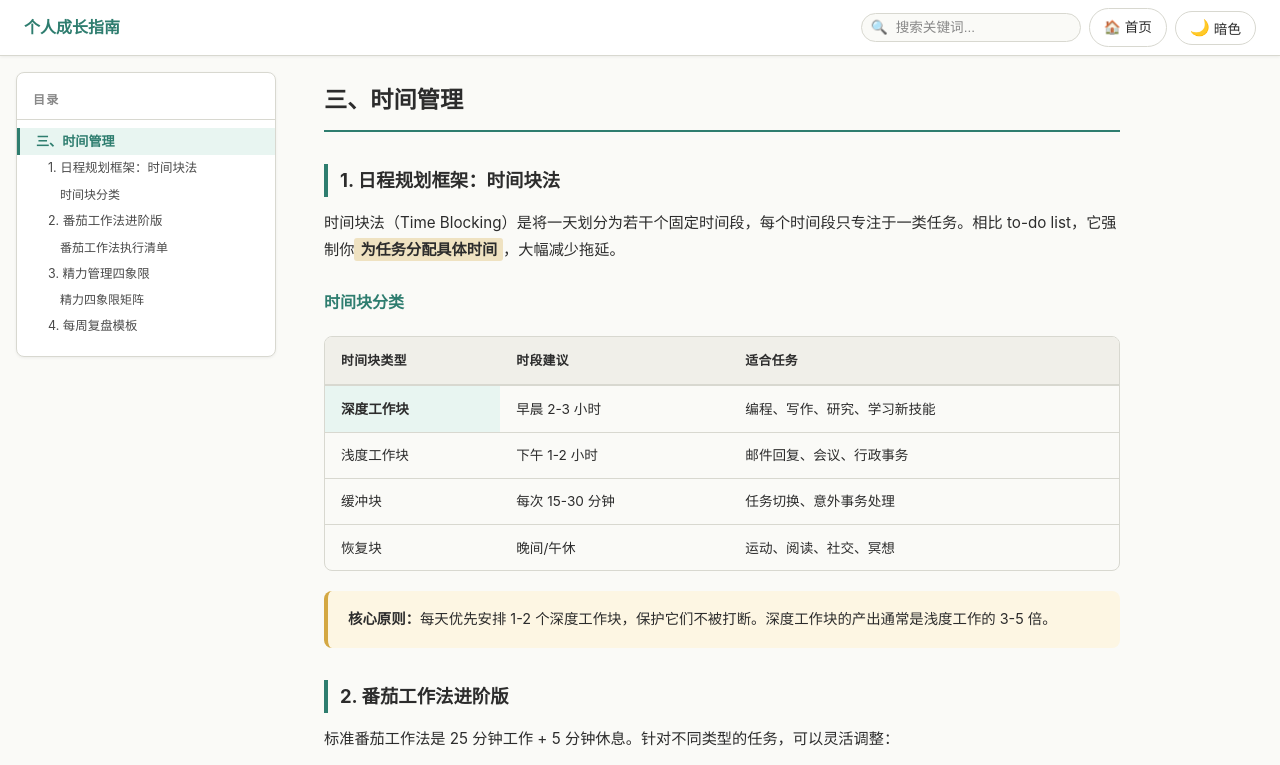
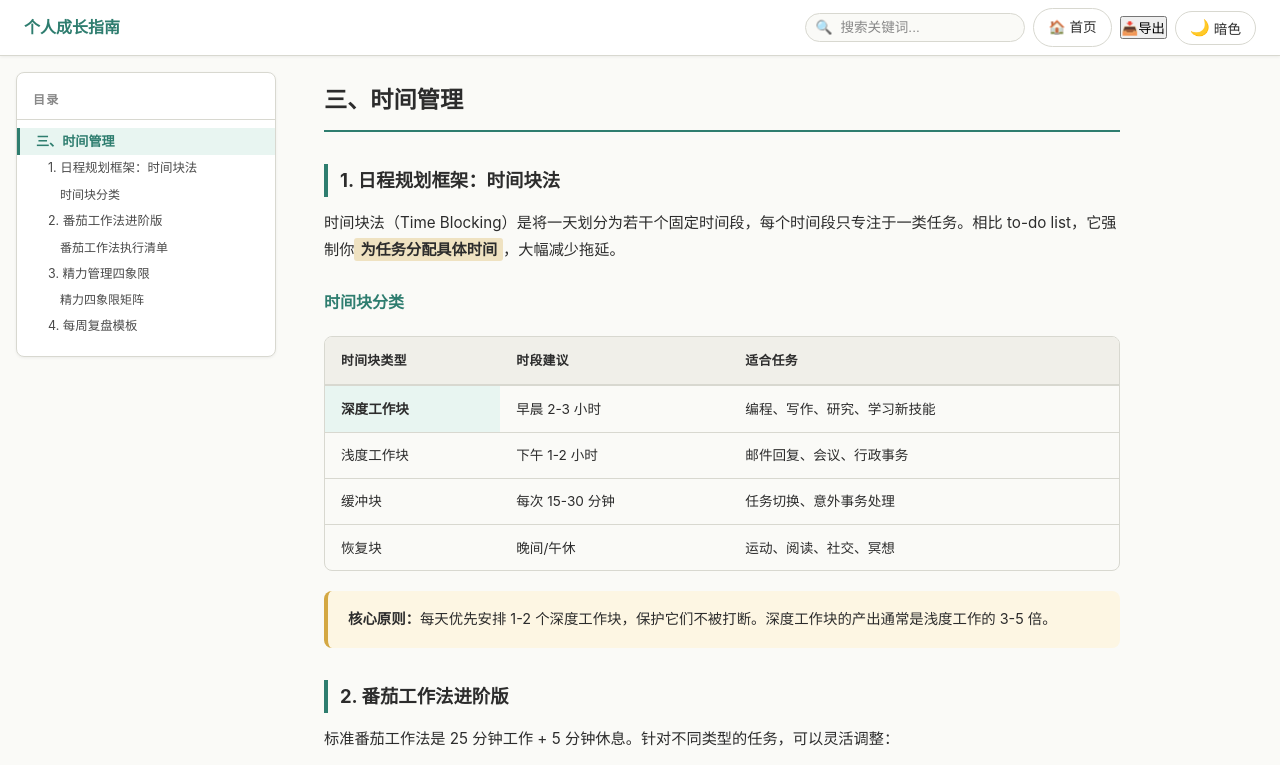
Before and after one commit to Camus126/personal-growth-guide, a plain HTML site: page ch3.html in a window 1280 px wide. Shown: the top 765 px of the page. Drawn offline with nearby package versions, Linux system fonts and the light colour scheme.

Commit message:
添加PDF导出功能：ch3.html

```diff
--- a/ch3.html
+++ b/ch3.html
@@ -24,6 +24,7 @@
         <input type="text" class="search-input" id="searchInput" placeholder="搜索关键词..." autocomplete="off">
       </div>
       <a class="back-home-btn" href="index.html"><span>🏠</span><span class="btn-text">首页</span></a>
+      <button class="export-btn" id="exportBtn" aria-label="导出PDF"><span class="icon">📥</span><span class="btn-text">导出</span></button>
       <button class="theme-btn" id="themeToggle" aria-label="切换主题">
         <span class="icon" id="themeIcon">🌙</span>
         <span class="btn-text" id="themeText">暗色</span>
```
